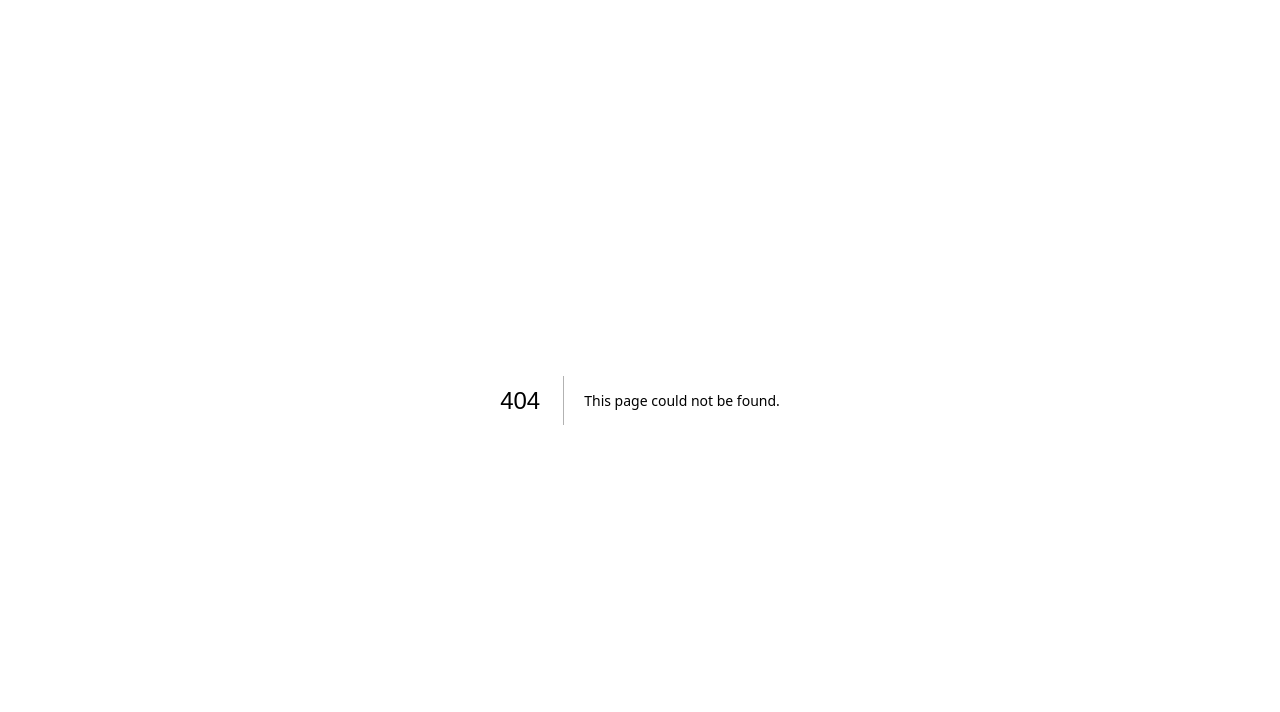
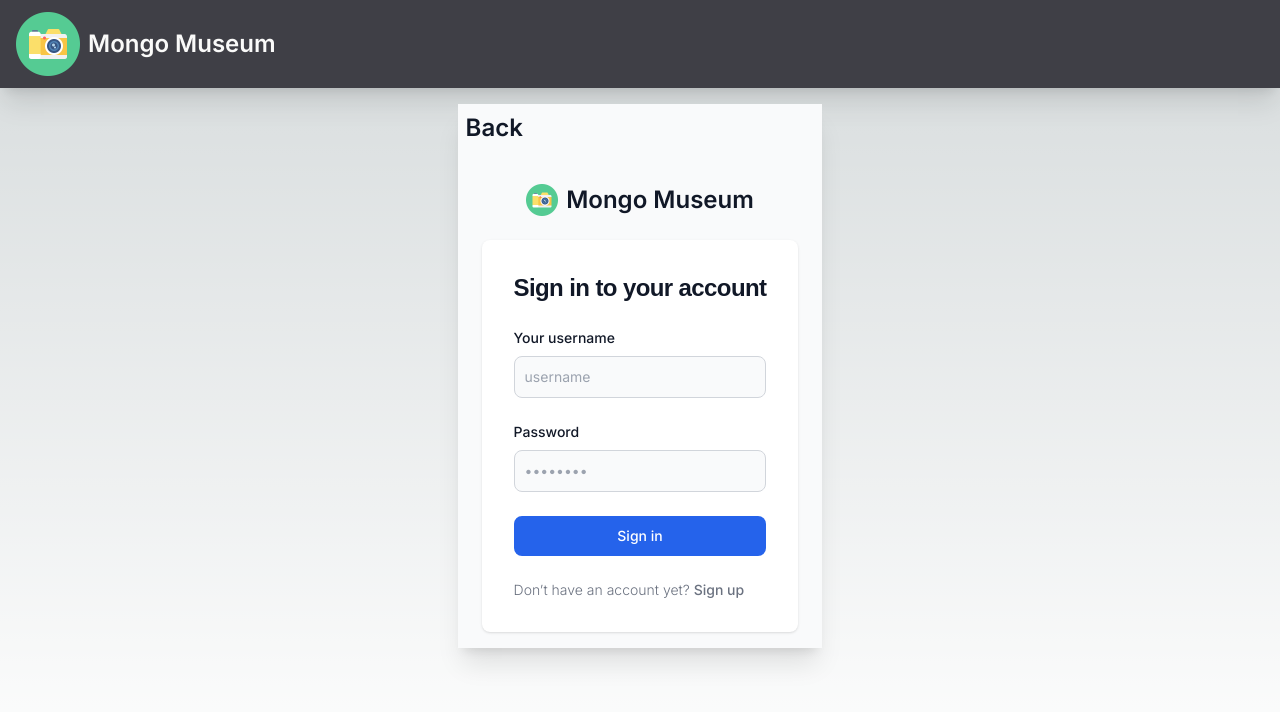
Before and after one commit to gabrielyap/image-uploader-mongo, a Next.js app: page /login in a window 1280 px wide. Before the commit this address had no page. Shown: the top 712 px of the page. Built offline with nearby package versions, Linux system fonts and the light colour scheme.

Commit message:
added login routing
Weird next error regarding app routing. Warning: Detected multiple renderers concurrently rendering the same context provider

```diff
--- /dev/null
+++ b/app/login/page.jsx
@@ -0,0 +1,99 @@
+'use client'
+import React, { useState } from "react"
+import Axios from 'axios'
+import Link from 'next/link'
+
+
+export default function Page() {
+    const [formData, setFormData] = useState({
+        username: '',
+        password: ''
+    });
+
+    const handleChange = (e) => {
+        const { name, value } = e.target;
+        setFormData({
+            ...formData,
+            [name]: value
+        });
+    };
+
+    const handleSubmit = async (e) => {
+        e.preventDefault();
+        console.log("formData: ", formData)
+        try {
+            const response = await Axios.post("http://localhost:8000/api/login", formData);
+            if (response.status === 200) {
+                // Successful login
+                localStorage.setItem("username", formData.username)
+                localStorage.setItem("password", formData.password)
+                //setLoginCredentials(formData)
+                console.log("response.data: ", response.data)
+                window.location = '/'
+                //handleBack()
+            } else {
+                // Handle login error
+                window.alert("Invalid username or password")
+                console.log('Login failed:', response.data.error);
+            }
+        } catch (error) {
+            window.alert("Invalid username or password")
+            console.log('Error:', error);
+        }
+    };
+    // const authCheck = async () => {
+    //     await Axios.post("http://localhost:8000/api/checkAuth")
+    //     .then((re) => {
+    //         console.log(re)
+    //     }) .catch((err) => {
+    //         window.alert(err)
+    //     })
+    //     //console.log(response)
+    // }
+
+    return (
+        <main className="flex min-h-screen flex-col
+    items-center
+    bg-cover" >
+            <div className="flex w-full justify-between gap-2 bg-zinc-700 py-3 shadow-xl">
+                <a href="/" className="flex gap-2" >
+                    <img className="w-16 h-16 ml-4 hover:cursor-pointer" src="camera-flat.png" alt="logo" />
+                    <div className="flex self-center text-2xl font-semibold text-stone-50 dark:text-white hover:cursor-pointer " > Mongo Museum</div>
+                    {/* <button className="bg-green-600 rounded-xl p-4 text-white cursor-pointer hover:text-emerald-300" onClick={() => { redirectButtons('before') }}>New Post</button> */}
+                </a>
+            </div>
+            <section className="bg-gray-50 dark:bg-gray-900 mt-4 shadow-xl">
+                <button className="text-2xl font-semibold text-gray-900 p-2" onClick={() => window.location = '/'}>Back</button>
+                <div className="flex flex-col items-center justify-center px-6 py-8 mx-auto mt-8 lg:py-0">
+                    <a href="#" className="flex items-center mb-6 text-2xl font-semibold text-gray-900 dark:text-white">
+                        <img className="w-8 h-8 mr-2" src="camera-flat.png" alt="logo" />
+                        Mongo Museum
+                    </a>
+                    <div className="w-full bg-white rounded-lg shadow dark:border md:mt-0 sm:max-w-md xl:p-0 dark:bg-gray-800 dark:border-gray-700 mb-4">
+                        <div className="p-6 space-y-4 md:space-y-6 sm:p-8">
+                            <h1 className="text-xl font-bold leading-tight tracking-tight text-gray-900 md:text-2xl dark:text-white">
+                                Sign in to your account
+                            </h1>
+                            <form className="space-y-4 md:space-y-6" onSubmit={handleSubmit}>
+                                <div>
+                                    <label for="username" className="block mb-2 text-sm font-medium text-gray-900 dark:text-white">Your username</label>
+                                    <input type="username" name="username" id="username" value={formData.username} onChange={handleChange} className="bg-gray-50 border border-gray-300 text-gray-900 sm:text-sm rounded-lg focus:ring-primary-600 focus:border-primary-600 block w-full p-2.5 dark:bg-gray-700 dark:border-gray-600 dark:placeholder-gray-400 dark:text-white dark:focus:ring-blue-500 dark:focus:border-blue-500" placeholder="username" required="" />
+                                </div>
+                                <div>
+                                    <label for="password" className="block mb-2 text-sm font-medium text-gray-900 dark:text-white">Password</label>
+                                    <input type="password" name="password" id="password" value={formData.password} onChange={handleChange} placeholder="••••••••" className="bg-gray-50 border border-gray-300 text-gray-900 sm:text-sm rounded-lg focus:ring-primary-600 focus:border-primary-600 block w-full p-2.5 dark:bg-gray-700 dark:border-gray-600 dark:placeholder-gray-400 dark:text-white dark:focus:ring-blue-500 dark:focus:border-blue-500" required="" />
+                                </div>
+
+                                <button type="submit" className="w-full text-white bg-blue-600 hover:bg-primary-700 focus:ring-4 focus:outline-none focus:ring-primary-300 font-medium rounded-lg text-sm px-5 py-2.5 text-center dark:bg-primary-600 dark:hover:bg-primary-700 dark:focus:ring-primary-800">Sign in</button>
+                                <p className="text-sm font-light text-gray-500 dark:text-gray-400">
+                                    Don’t have an account yet? <a href="#" className="font-medium text-primary-600 hover:underline dark:text-primary-500">Sign up</a>
+                                </p>
+                            </form>
+                        </div>
+                    </div>
+                </div>
+            </section>
+
+        </main>
+    )
+}
--- a/app/page.jsx
+++ b/app/page.jsx
@@ -7,7 +7,6 @@
 import HomeScreen from "./components/HomeScreen"
 import RegisterScreen from "./components/RegisterScreen"
 import LoginScreen from "./components/LoginScreen"
-import { BrowserRouter as Router, Route, Switch } from 'react-router-dom';
 import ViewImage from "./components/ViewImage"
 import Link from 'next/link'
 
@@ -34,6 +33,8 @@
       username: '',
       password: ''
     })
+    localStorage.removeItem("username");
+    localStorage.removeItem("password");
   }
 
   const redirectButtons = (state) => {
@@ -70,6 +71,12 @@
     }
   }
 
+  useEffect(() => {
+    if (localStorage.getItem("username") != null && localStorage.getItem("password") != null) {
+      setLoginCredentials({ username: localStorage.getItem("username"), password: localStorage.getItem("password") })
+    }
+  }, [])
+
   return (
     <main className="flex min-h-screen flex-col
     items-center
@@ -101,9 +108,10 @@
               </div>
             ) : (
               <div className="flex self-center gap-2 ">
-                <button className="bg-green-600 rounded-xl p-4 text-white cursor-pointer hover:text-emerald-300" onClick={() => { redirectButtons('login') }}>Login</button>
-                <button className="bg-green-600 rounded-xl p-4 text-white cursor-pointer hover:text-emerald-300" onClick={() => { redirectButtons('register') }}>Register</button>
-                <Link href= '/register' className ="bg-green-600 rounded-xl p-4 text-white cursor-pointer hover:text-emerald-300">RouteReg</Link>
+                {/* <button className="bg-green-600 rounded-xl p-4 text-white cursor-pointer hover:text-emerald-300" onClick={() => { redirectButtons('login') }}>Login</button> */}
+                {/* <button className="bg-green-600 rounded-xl p-4 text-white cursor-pointer hover:text-emerald-300" onClick={() => { redirectButtons('register') }}>Register</button> */}
+                <Link href='/login' className="bg-green-600 rounded-xl p-4 text-white cursor-pointer hover:text-emerald-300">Login</Link>
+                <Link href='/register' className="bg-green-600 rounded-xl p-4 text-white cursor-pointer hover:text-emerald-300">Register</Link>
               </div>
             )
 
@@ -116,15 +124,15 @@
 
       {home && <HomeScreen imageUrl={imageUrl} setBefore={setBefore} setHome={setHome} hasUploaded={hasUploaded} setHasUploaded={setHasUploaded}
         register={register} setRegister={setRegister} setLogin={setLogin} loginCredentials={loginCredentials} setView={setView} setViewImageId={setViewImageId} />}
-      {view && <ViewImage viewImageId={viewImageId} loginCredentials={loginCredentials} setHome={setHome} setView={setView}/>}
-      {}
+      {view && <ViewImage viewImageId={viewImageId} loginCredentials={loginCredentials} setHome={setHome} setView={setView} />}
+      { }
       {before && <UploadScreen setImageUrl={setImageUrl} setBefore={setBefore} setLoading={setLoading}
         setHome={setHome} setHasUploaded={setHasUploaded} loginCredentials={loginCredentials} />}
 
       {loading && <LoadingScreen />}
 
-      {register && <RegisterScreen setRegister={setRegister} setHome={setHome} />}
-      {login && <LoginScreen setLogin={setLogin} setHome={setHome} setLoginCredentials={setLoginCredentials} />}
+      {/* {register && <RegisterScreen setRegister={setRegister} setHome={setHome} />} */}
+      {/* {login && <LoginScreen setLogin={setLogin} setHome={setHome} setLoginCredentials={setLoginCredentials} />} */}
 
     </main>
   )
--- a/app/register/page.jsx
+++ b/app/register/page.jsx
@@ -52,18 +52,12 @@
           {/* <button className="bg-green-600 rounded-xl p-4 text-white cursor-pointer hover:text-emerald-300" onClick={() => { redirectButtons('before') }}>New Post</button> */}
         </a>
 
-        <div className="flex self-center gap-2 mr-8 ">
-              <div className="flex self-center gap-2 ">
-                {/* <button className="bg-green-600 rounded-xl p-4 text-white cursor-pointer hover:text-emerald-300" onClick={() => { redirectButtons('login') }}>Login</button>
-                <button className="bg-green-600 rounded-xl p-4 text-white cursor-pointer hover:text-emerald-300" onClick={() => { redirectButtons('register') }}>Register</button> */}
-                <Link href="/register" className ="bg-green-600 rounded-xl p-4 text-white cursor-pointer hover:text-emerald-300">RouteReg</Link>
-              </div>
-        </div>
+
 
       </div>
       <div>
             <section className="bg-gray-50 dark:bg-gray-900 mt-4 shadow-xl">
-            <button className = "text-2xl font-semibold text-gray-900 p-2" onClick = {() => handleBack()}>Back</button>
+            <button className = "text-2xl font-semibold text-gray-900 p-2" onClick = {() => window.location = '/'}>Back</button>
 
                 <div className="flex flex-col items-center justify-center px-6 py-8 mx-auto lg:py-0 mt-8 lg:py-0">
                     <a href="/" className="flex items-center mb-6 text-2xl font-semibold text-gray-900 dark:text-white">
--- a/package.json
+++ b/package.json
@@ -20,7 +20,6 @@
     "postcss": "8.4.29",
     "react": "18.2.0",
     "react-dom": "18.2.0",
-    "react-router-dom": "^6.17.0",
     "tailwindcss": "3.3.3"
   },
   "engines": {
```
Also changed, not shown: 1 other file (tests, documents, lock files or other folders).
